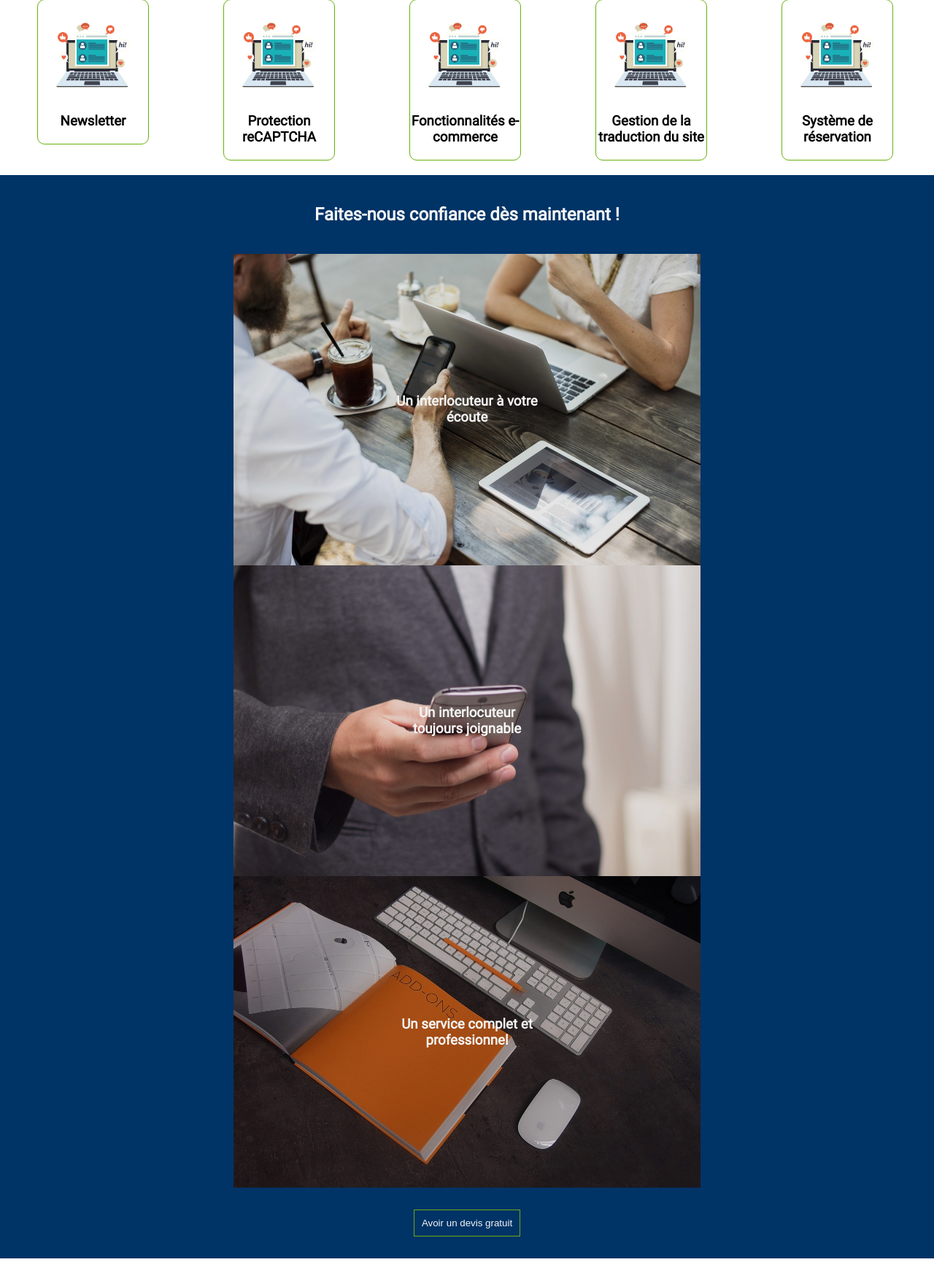
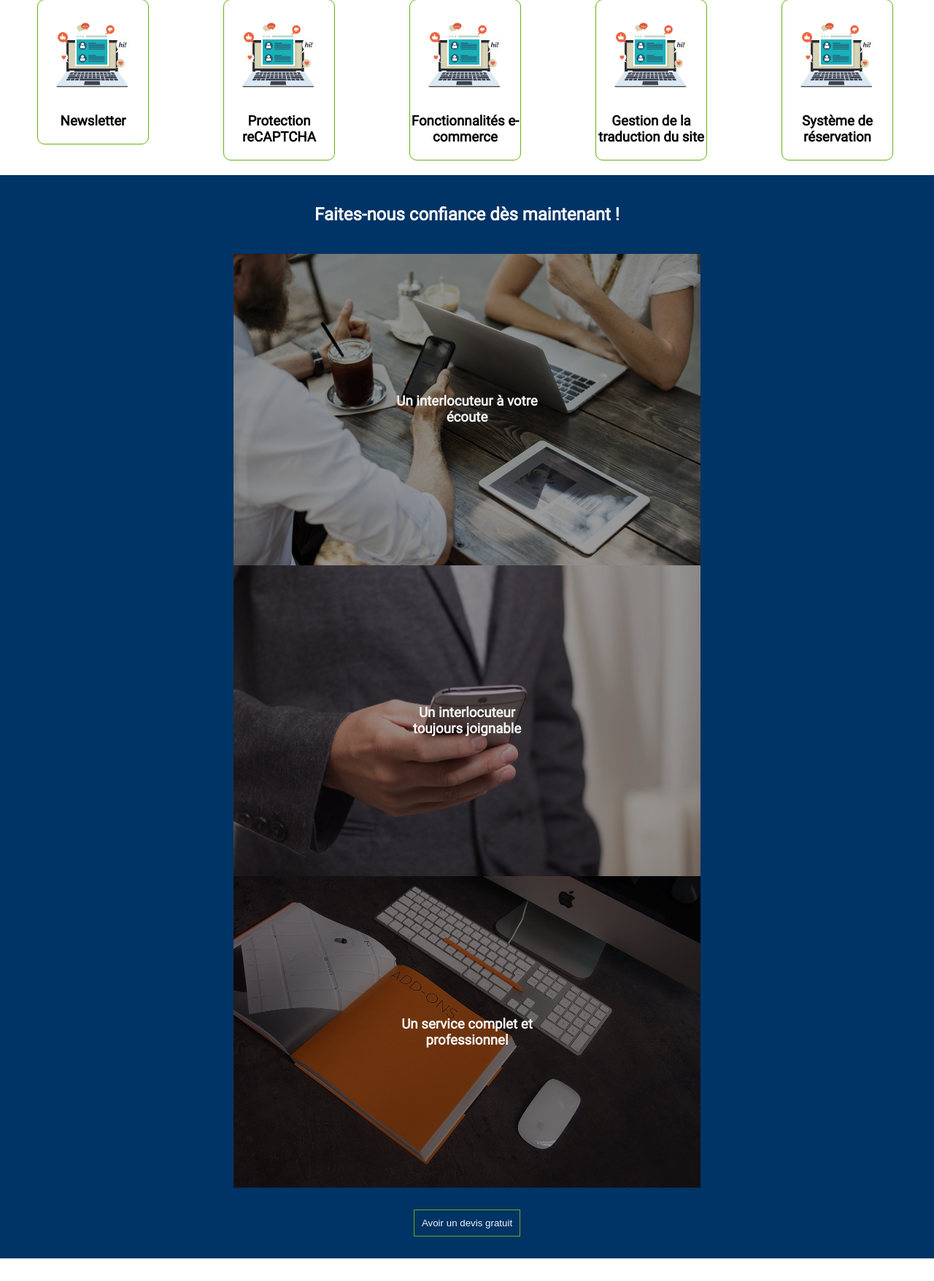
Before and after one commit to GregoryVDev/PenWeb, a PHP site: page / in a window 1280 px wide. Shown: the part 4191-5947 px from the top of the page at 73% size. Run offline with PHP 8.4, Linux system fonts and the light colour scheme.

Commit message:
Edited the filter for the images. (90% to 60%)

```diff
--- a/src/css/index.css
+++ b/src/css/index.css
@@ -176,7 +176,7 @@ figcaption h3 {
 
 .confiance figure img {
   width: 100%;
-  filter: brightness(90%);
+  filter: brightness(60%);
 }
 
 .confiance figure {
```
